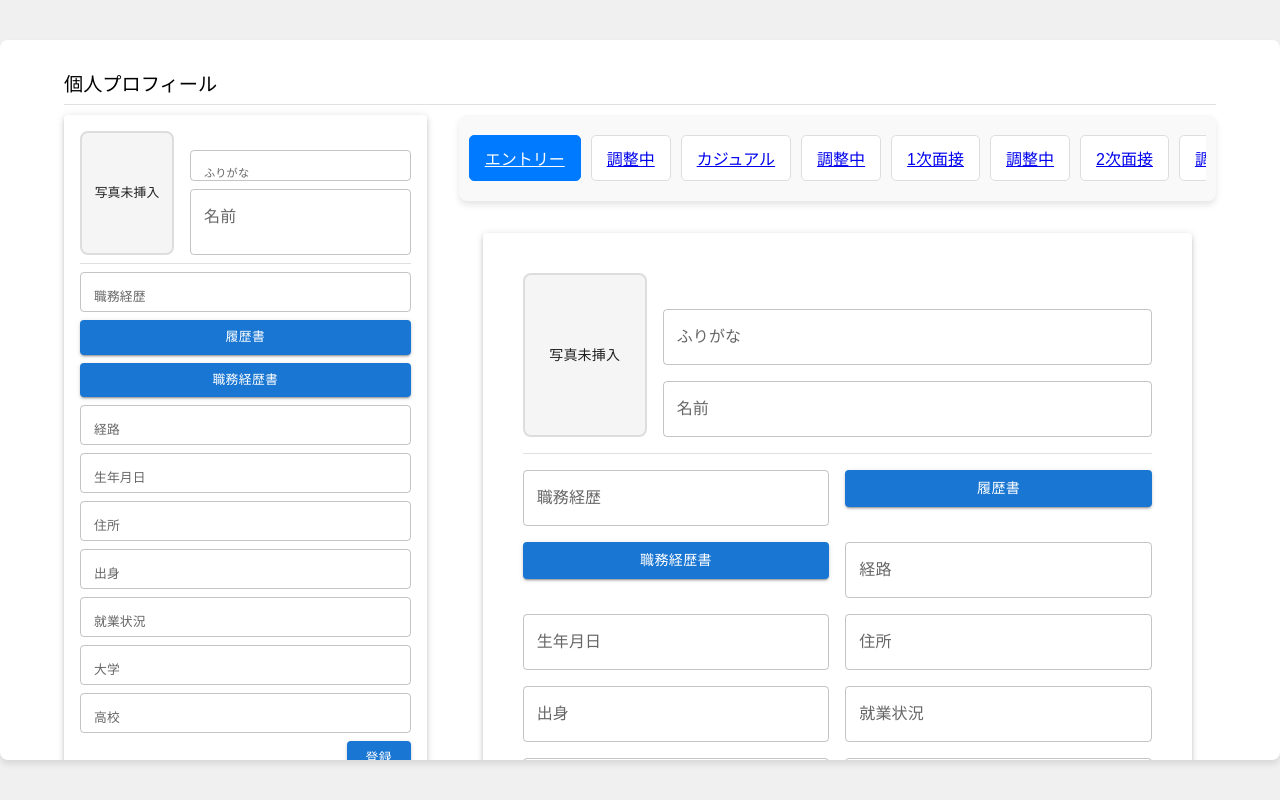
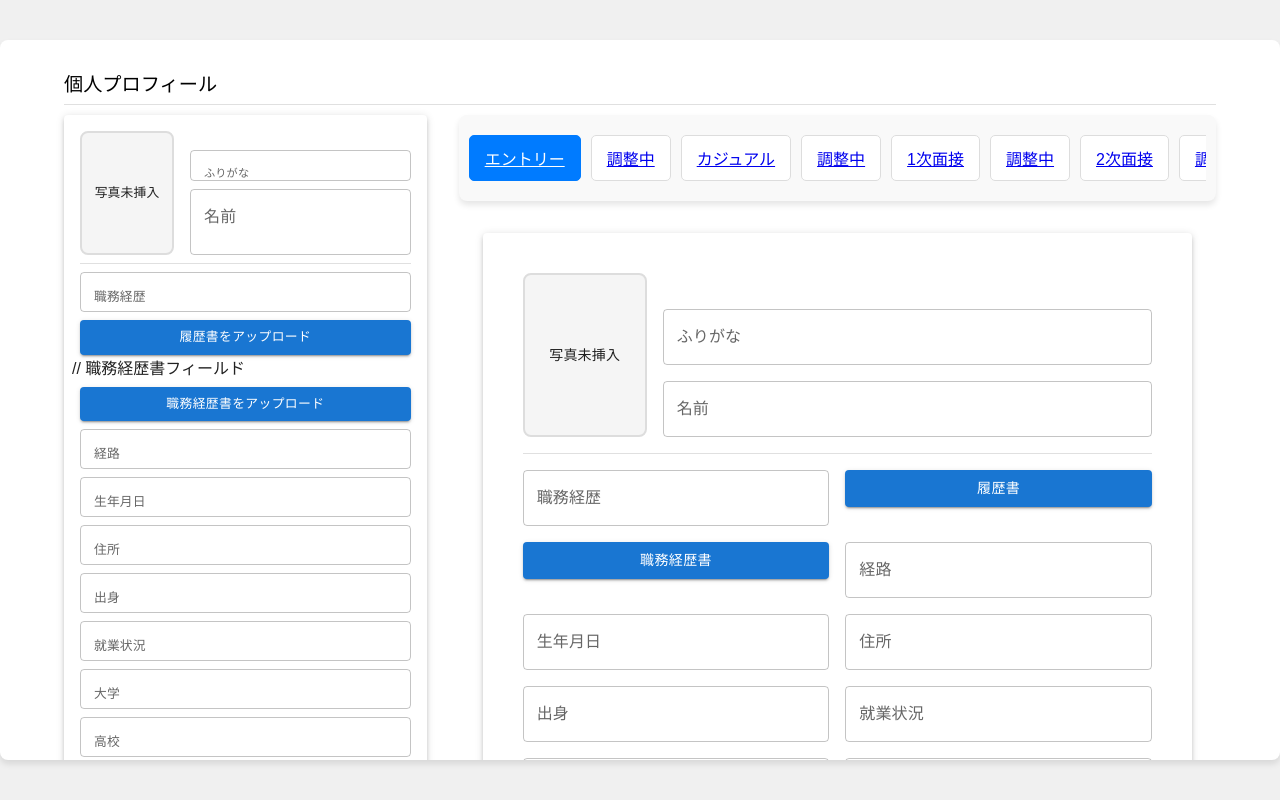
Before and after one commit to fuukanoo/SRM_prod, a React (Create React App) app in the folder SRM_client/: page / in a window 1280 px wide. Built offline with nearby package versions, Linux system fonts and the light colour scheme.

Commit message:
ファイルアップロードして別タブで開けるように

```diff
--- a/SRM_client/src/App.jsx
+++ b/SRM_client/src/App.jsx
@@ -15,7 +15,7 @@ import FinalInterviewAdjustmentScreen from "./components/FinalInterviewAdjustmen
 import OtherScreens from "./components/OtherScreens";
 
 // import "./components/ProfileScreen.css";
-import { TextField, Button, Card, CardContent, Typography, Box, Grid, Container, Divider } from "@mui/material";
+import { TextField, Button, Card, CardContent, Typography, Box, Grid, Container, Divider, Link } from "@mui/material";
 import { BrowserRouter as Router, Routes, Route, Navigate } from "react-router-dom";
 
 function App() {
@@ -347,19 +347,100 @@ const handleAddStep = () => {
                       )}
 
                     </Grid>
+
+
+
+
                     <Grid item xs={12} sm={12} md={12}>
-                      <Button variant="contained" component="label" fullWidth sx={{ fontSize: { xs: '0.8rem', md: '0.8rem' } }}>
-                        履歴書
-                        <input type="file" name="resume" hidden onChange={handleFileUpload} />
-                      </Button>
+                      {isSubmitted ? (
+                        <Typography variant="body1">
+                          <strong>履歴書:</strong>{" "}
+                          {profileData.resume ? (
+                            <Link
+                              onClick={() => {
+                                const fileURL = URL.createObjectURL(profileData.resume);
+                                window.open(fileURL, "_blank");
+                              }}
+                              sx={{ cursor: "pointer", color: "#007bff" }}
+                            >
+                              📎 {profileData.resume.name}
+                            </Link>
+                          ) : (
+                            "未アップロード"
+                          )}
+                        </Typography>
+                      ) : (
+                        <>
+                          <Button
+                            variant="contained"
+                            component="label"
+                            fullWidth
+                            sx={{ fontSize: { xs: "0.8rem", md: "0.8rem" } }}
+                          >
+                            履歴書をアップロード
+                            <input
+                              type="file"
+                              name="resume"
+                              hidden
+                              onChange={handleFileUpload}
+                            />
+                          </Button>
+                          {profileData.resume && (
+                            <Typography variant="body2" sx={{ mt: 0.5 }}>
+                              アップロード済み: {profileData.resume.name}
+                            </Typography>
+                          )}
+                        </>
+                      )}
+                    </Grid>
 
+                    // 職務経歴書フィールド
+                    <Grid item xs={12} sm={12} md={12}>
+                      {isSubmitted ? (
+                        <Typography variant="body1">
+                          <strong>職務経歴書:</strong>{" "}
+                          {profileData.careerSheet ? (
+                            <Link
+                              onClick={() => {
+                                const fileURL = URL.createObjectURL(profileData.careerSheet);
+                                window.open(fileURL, "_blank");
+                              }}
+                              sx={{ cursor: "pointer", color: "#007bff" }}
+                            >
+                              📎 {profileData.careerSheet.name}
+                            </Link>
+                          ) : (
+                            "未アップロード"
+                          )}
+                        </Typography>
+                      ) : (
+                        <>
+                          <Button
+                            variant="contained"
+                            component="label"
+                            fullWidth
+                            sx={{ fontSize: { xs: "0.8rem", md: "0.8rem" } }}
+                          >
+                            職務経歴書をアップロード
+                            <input
+                              type="file"
+                              name="careerSheet"
+                              hidden
+                              onChange={handleFileUpload}
+                            />
+                          </Button>
+                          {profileData.careerSheet && (
+                            <Typography variant="body2" sx={{ mt: 0.5 }}>
+                              アップロード済み: {profileData.careerSheet.name}
+                            </Typography>
+                          )}
+                        </>
+                      )}
                     </Grid>
-                    <Grid item xs={12} sm={12} md={12}>
-                      <Button variant="contained" component="label" fullWidth sx={{ fontSize: { xs: '0.8rem', md: '0.8rem' } }}>
-                        職務経歴書
-                        <input type="file" name="careerSheet" hidden onChange={handleFileUpload} />
-                      </Button>
-                    </Grid>
+
+
+
+
                     <Grid item xs={12} sm={12} md={12}>
                       { isSubmitted ? (
                         // 表示専用モード：入力済みの「職務経歴」を表示
```
